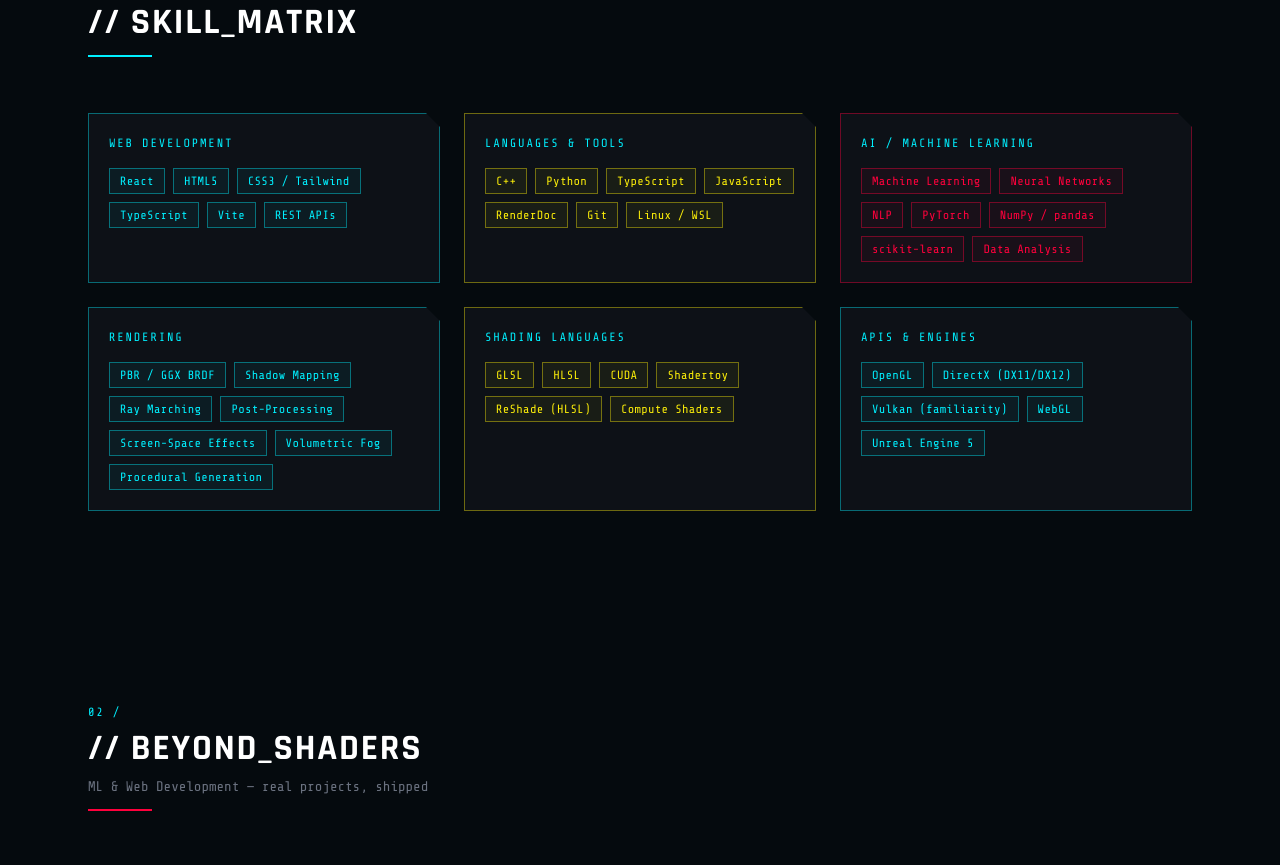
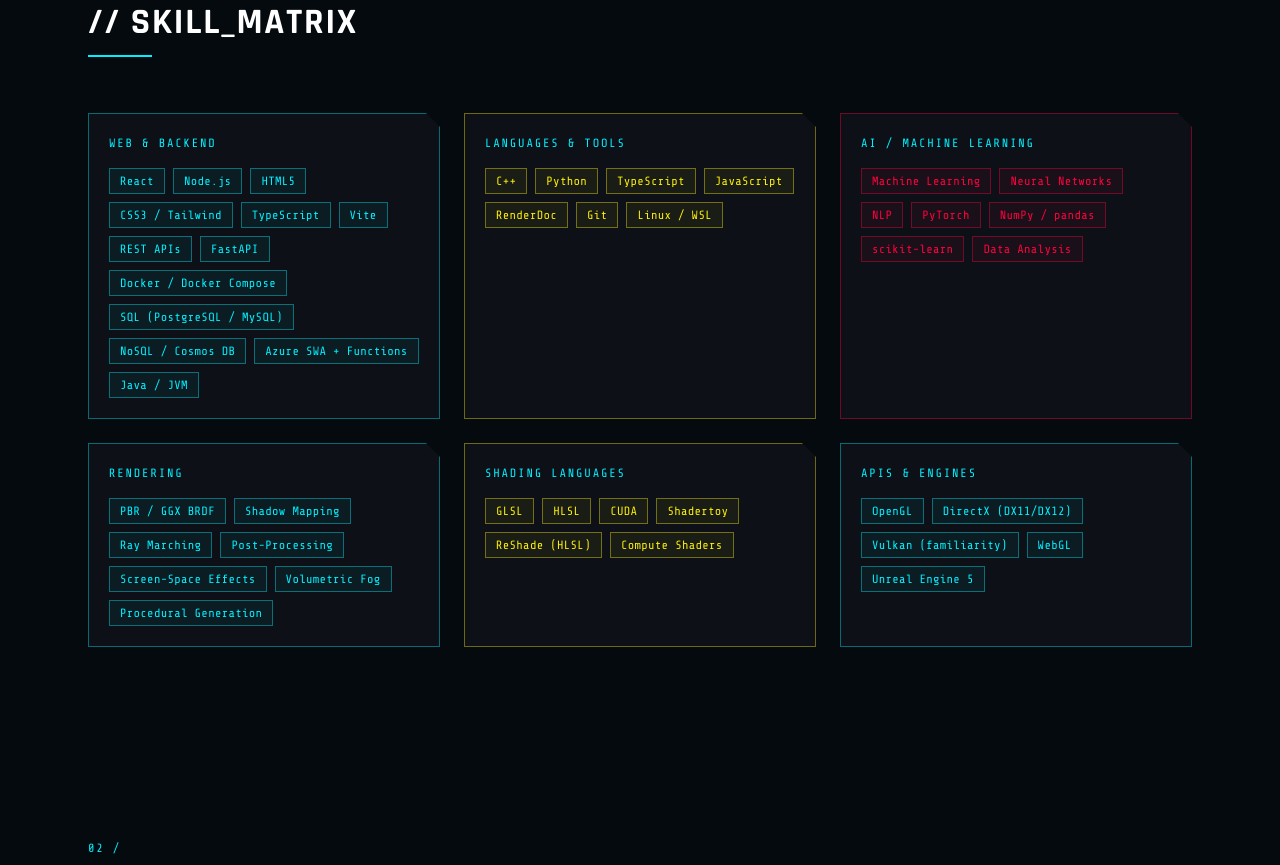
Before and after one commit to DVelascoHerruzo/Portfolio-Website, a React (Vite) app in the folder portfolio/: page / in a window 1280 px wide. Shown: the part 960-1825 px from the top of the page. Built offline with nearby package versions, Linux system fonts and the light colour scheme.

Commit message:
feat: expand Web & Backend skills group with Docker, SQL, NoSQL, FastAPI, Azure, JVM

```diff
--- a/portfolio/src/components/Skills.tsx
+++ b/portfolio/src/components/Skills.tsx
@@ -10,11 +10,18 @@
     color: 'cp-cyan' as const,
     skills: [
       'React',
+      'Node.js',
       'HTML5',
       'CSS3 / Tailwind',
       'TypeScript',
       'Vite',
       'REST APIs',
+      'FastAPI',
+      'Docker / Docker Compose',
+      'SQL (PostgreSQL / MySQL)',
+      'NoSQL / Cosmos DB',
+      'Azure SWA + Functions',
+      'Java / JVM',
     ],
   },
   {
--- a/portfolio/src/i18n/index.ts
+++ b/portfolio/src/i18n/index.ts
@@ -115,7 +115,7 @@
     apis:      'APIs & ENGINES',
     languages: 'LANGUAGES & TOOLS',
     ai:        'AI / MACHINE LEARNING',
-    web:       'WEB DEVELOPMENT',
+    web:       'WEB & BACKEND',
   },
   shaderWork: {
     heading:          '// SHADER_WORK',
@@ -239,7 +239,7 @@
     apis:      'APIs & MOTORES',
     languages: 'LENGUAJES & HERRAMIENTAS',
     ai:        'IA / MACHINE LEARNING',
-    web:       'DESARROLLO WEB',
+    web:       'WEB & BACKEND',
   },
   shaderWork: {
     heading:          '// TRABAJO_DE_SHADERS',
@@ -363,7 +363,7 @@
     apis:      'API & SILNIKI',
     languages: 'JĘZYKI & NARZĘDZIA',
     ai:        'AI / UCZENIE MASZYNOWE',
-    web:       'TWORZENIE STRON',
+    web:       'WEB & BACKEND',
   },
   shaderWork: {
     heading:          '// PRACA_Z_SHADERAMI',
```
